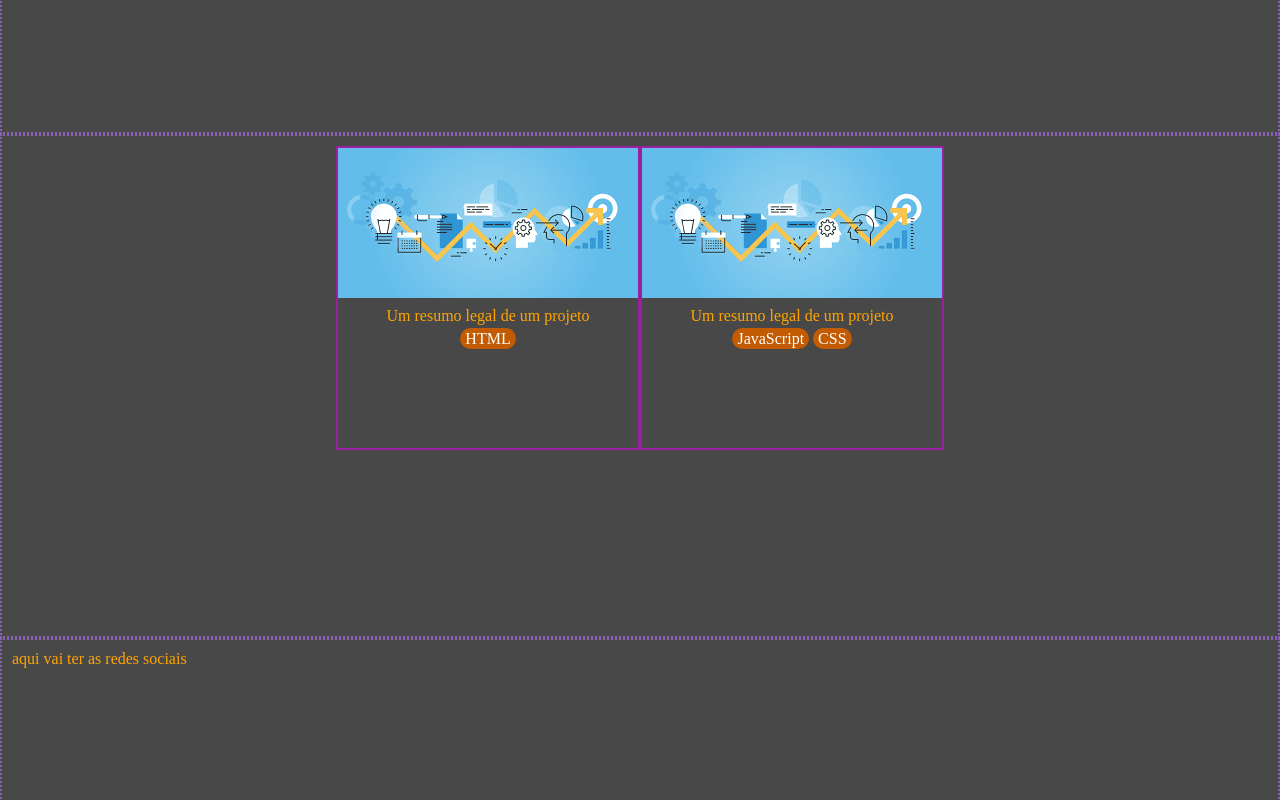
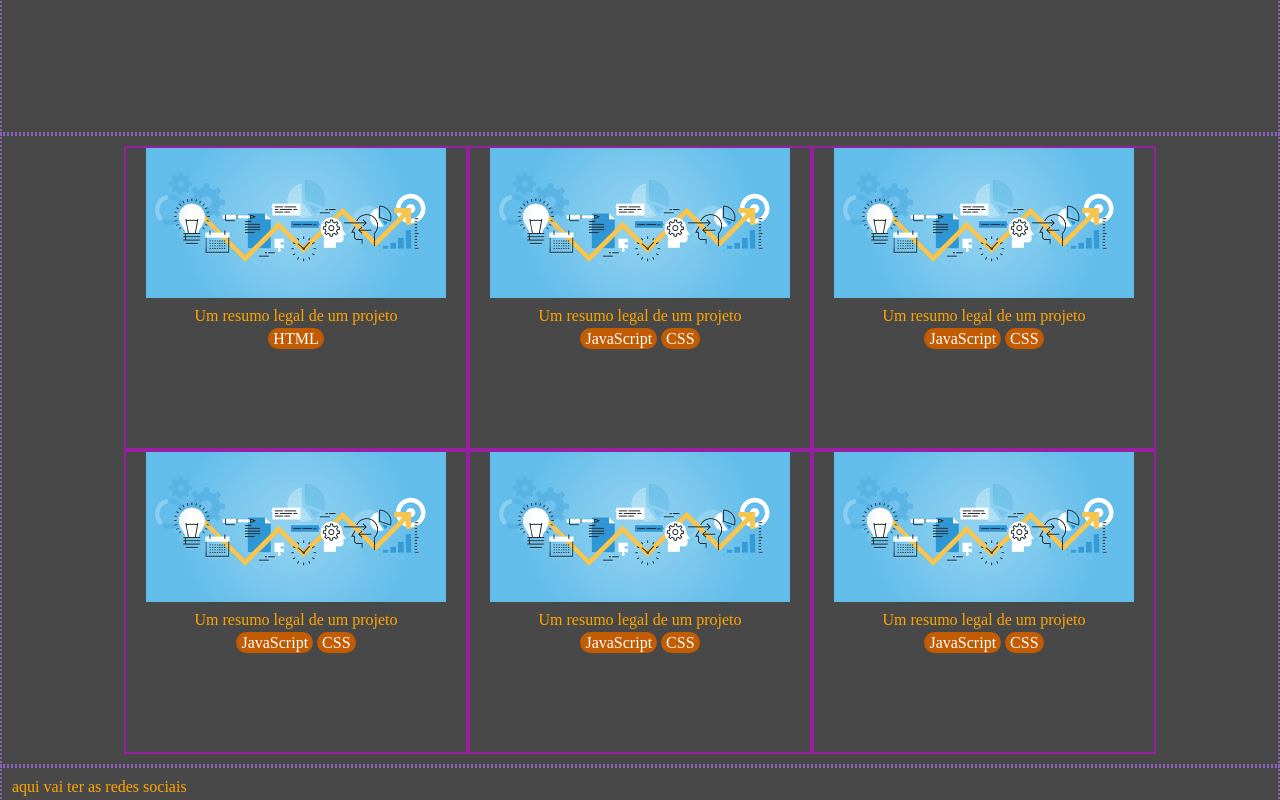
Before and after one commit to gustavofelipenascimento/github.io, a plain HTML site: page index.html in a window 1280 px wide. Shown: the part 420-1220 px from the top of the page. Drawn offline with Linux system fonts and the light colour scheme.

Commit message:
Colocado o comando flex wrap no css

```diff
--- a/assets/css/meu_estilo.css
+++ b/assets/css/meu_estilo.css
@@ -52,11 +52,14 @@ p{
     display: flex;
     text-align: center;
     justify-content: center;
+    flex-wrap: wrap;
 }
 .projeto{
     height: 300px;
     width: 300px;
     border: #9920a3 solid 2px;
+    padding: 0 20px 0 20px;
+
 }
 .projeto>img{
     width:100%;
--- a/index.html
+++ b/index.html
@@ -55,6 +55,46 @@
                     </div>
                 </div>
             </div>
+            <div class="projeto">
+                <img src="./assets/img/projeto1.png" alt="">
+                <div>
+                    <p>Um resumo legal de um projeto</p>
+                    <div class="labels">
+                        <span>JavaScript</span>
+                        <span>CSS</span>
+                    </div>
+                </div>
+            </div>
+            <div class="projeto">
+                <img src="./assets/img/projeto1.png" alt="">
+                <div>
+                    <p>Um resumo legal de um projeto</p>
+                    <div class="labels">
+                        <span>JavaScript</span>
+                        <span>CSS</span>
+                    </div>
+                </div>
+            </div>
+            <div class="projeto">
+                <img src="./assets/img/projeto1.png" alt="">
+                <div>
+                    <p>Um resumo legal de um projeto</p>
+                    <div class="labels">
+                        <span>JavaScript</span>
+                        <span>CSS</span>
+                    </div>
+                </div>
+            </div>
+            <div class="projeto">
+                <img src="./assets/img/projeto1.png" alt="">
+                <div>
+                    <p>Um resumo legal de um projeto</p>
+                    <div class="labels">
+                        <span>JavaScript</span>
+                        <span>CSS</span>
+                    </div>
+                </div>
+            </div>
         </section>
         <section id="redes_sociais">
             aqui vai ter as redes sociais
```
